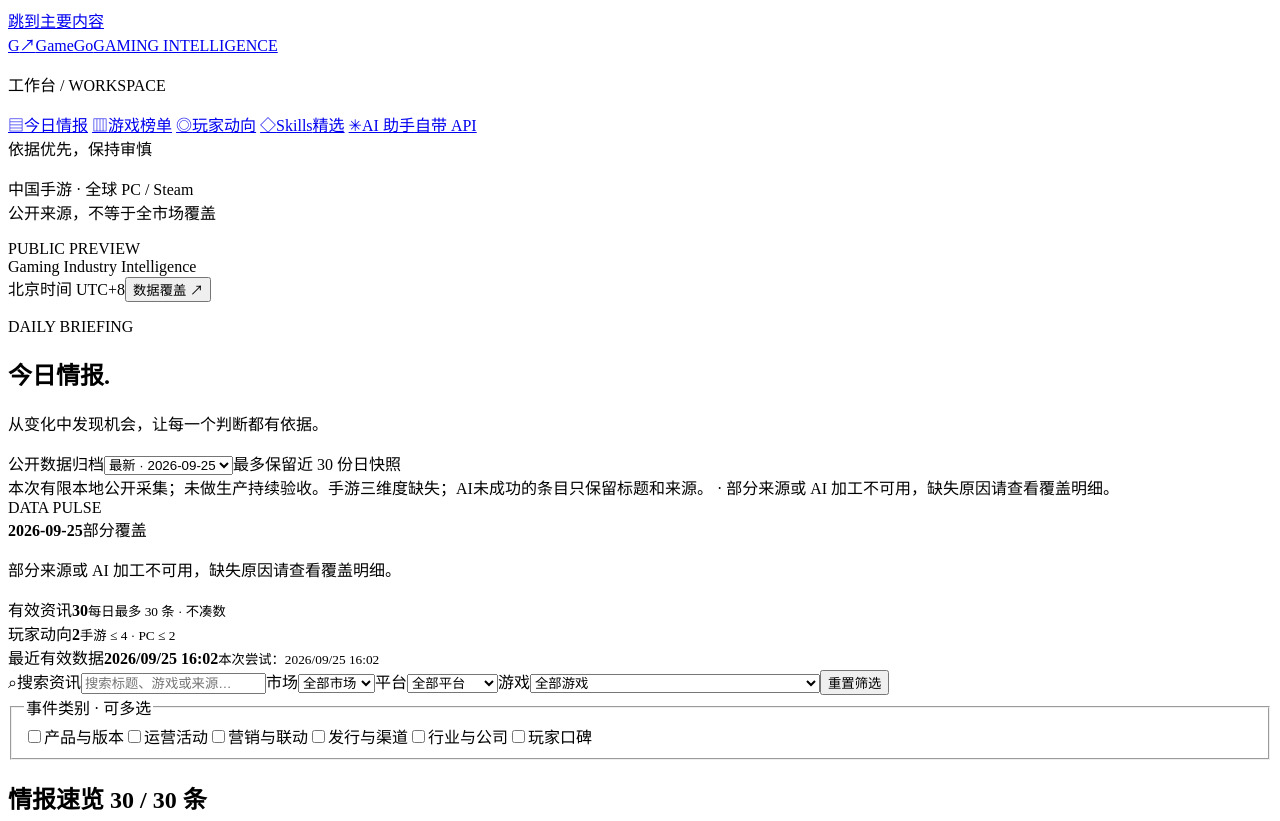
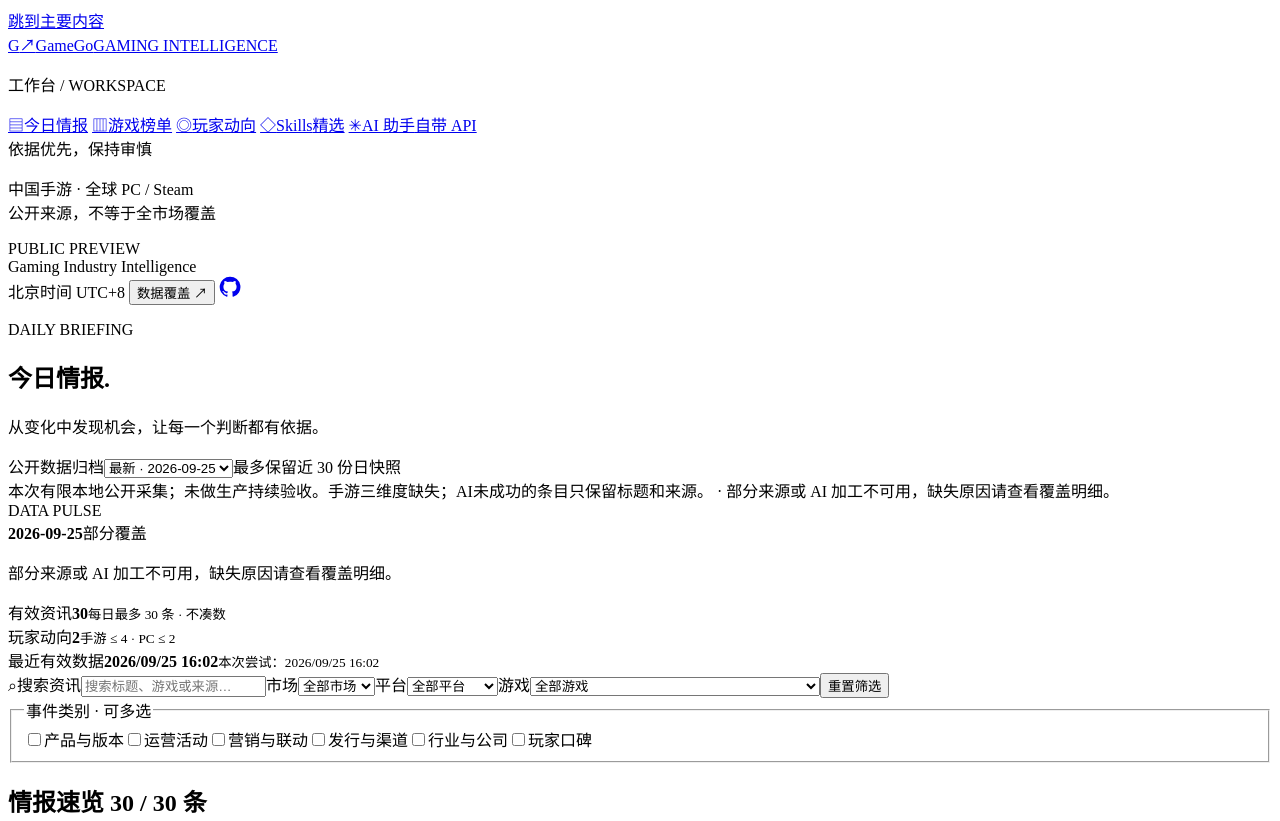
Before and after one commit to sayhiby0/gamego, a website with bundled scripts: page site/index.html in a window 1280 px wide. Shown: the top 821 px of the page. Built offline with nearby package versions, Linux system fonts and the light colour scheme; no server answers.

Commit message:
feat: make the GameGo repository discoverable from the site header

```diff
--- a/site/assets/style.css
+++ b/site/assets/style.css
@@ -42,8 +42,11 @@
 .live-dot{display:inline-block;width:6px;height:6px;vertical-align:middle;border-radius:50%;background:#4c956c;margin-right:7px}
 .local-label{font-size:9px;letter-spacing:1.4px;color:#9aa59e}
 .workspace{margin-left:222px}
-.topbar{height:69px;border-bottom:1px solid var(--line);padding:0 42px;display:flex;align-items:center;justify-content:space-between;background:#ffffffb8;color:#839088;font-size:11px;letter-spacing:.5px}
-.topbar>div{display:flex;align-items:center;gap:24px}
+.topbar{height:69px;border-bottom:1px solid var(--line);padding:0 42px;display:flex;align-items:center;justify-content:space-between;gap:16px;background:#ffffffb8;color:#839088;font-size:11px;letter-spacing:.5px}
+.topbar>span{min-width:0;overflow:hidden;text-overflow:ellipsis;white-space:nowrap}
+.topbar>div{display:flex;align-items:center;gap:24px;flex-shrink:0}
+.github-link{display:inline-flex;align-items:center;justify-content:center;width:40px;height:40px;flex-shrink:0;border-radius:8px;color:#61706a}
+.github-link:hover{background:var(--pale);color:var(--green);text-decoration:none}
 .timezone{font-size:10px}
 .text-button{color:var(--green);padding:7px 2px;font-size:12px;white-space:nowrap}
 .text-button:hover{text-decoration:underline}
--- a/site/index.html
+++ b/site/index.html
@@ -26,7 +26,16 @@
     <div class="sidebar-bottom"><span class="live-dot"></span>依据优先，保持审慎<p>中国手游 · 全球 PC / Steam<br>公开来源，不等于全市场覆盖</p><span class="local-label">PUBLIC PREVIEW</span></div>
   </aside>
   <div class="workspace">
-    <header class="topbar"><span>Gaming Industry Intelligence</span><div><span class="timezone">北京时间 UTC+8</span><button id="open-coverage" class="text-button" type="button">数据覆盖 <span aria-hidden="true">↗</span></button></div></header>
+    <header class="topbar">
+      <span>Gaming Industry Intelligence</span>
+      <div>
+        <span class="timezone">北京时间 UTC+8</span>
+        <button id="open-coverage" class="text-button" type="button">数据覆盖 <span aria-hidden="true">↗</span></button>
+        <a id="github-link" class="github-link" href="https://github.com/sayhiby0/gamego" target="_blank" rel="noopener noreferrer" aria-label="在 GitHub 上查看 GameGo 项目（新标签页打开）" title="GitHub 项目（新标签页打开）">
+          <svg viewBox="0 0 24 24" width="22" height="22" fill="currentColor" aria-hidden="true" focusable="false"><path d="M12 .75a11.25 11.25 0 0 0-3.558 21.923c.563.104.768-.244.768-.542 0-.267-.01-.975-.015-1.914-3.13.68-3.791-1.508-3.791-1.508-.512-1.3-1.25-1.646-1.25-1.646-1.022-.699.077-.684.077-.684 1.13.08 1.724 1.16 1.724 1.16 1.004 1.72 2.633 1.223 3.274.935.102-.727.393-1.223.715-1.504-2.499-.284-5.126-1.25-5.126-5.564 0-1.23.44-2.233 1.16-3.02-.116-.284-.503-1.428.11-2.977 0 0 .945-.303 3.094 1.154A10.79 10.79 0 0 1 12 6.195c.956.004 1.919.129 2.818.379 2.148-1.457 3.09-1.154 3.09-1.154.616 1.549.228 2.693.112 2.977.722.787 1.158 1.79 1.158 3.02 0 4.325-2.631 5.277-5.138 5.556.404.35.763 1.042.763 2.1 0 1.516-.014 2.739-.014 3.11 0 .3.203.651.774.541A11.252 11.252 0 0 0 12 .75Z"></path></svg>
+        </a>
+      </div>
+    </header>
     <main id="main" tabindex="-1">
       <section class="page-heading" aria-labelledby="page-title"><div><p class="eyebrow" id="page-eyebrow">DAILY BRIEFING</p><h1 id="page-title">今日情报<span class="heading-dot">.</span></h1><p id="page-description">从变化中发现机会，让每一个判断都有依据。</p></div><div class="archive-control" id="archive-control"><label for="archive-date">公开数据归档</label><select id="archive-date" disabled><option value="latest">最新可用数据</option></select><span>最多保留近 30 份日快照</span></div></section>
       <div id="load-notice" class="notice" role="status">正在读取公开数据；尚未取得的数据不会以示例填充。</div>
```
Also changed, not shown: tests/js/frontend.test.mjs (+21 -0 lines).
